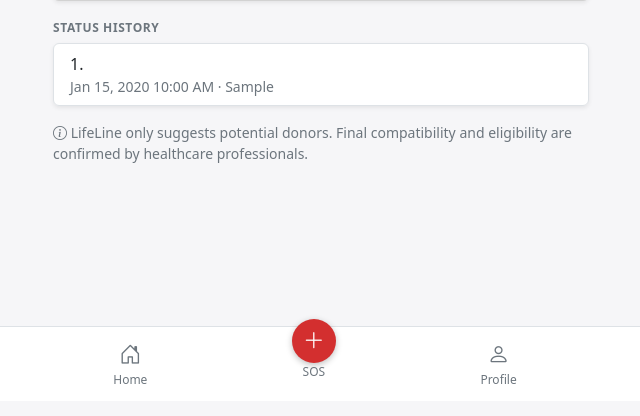
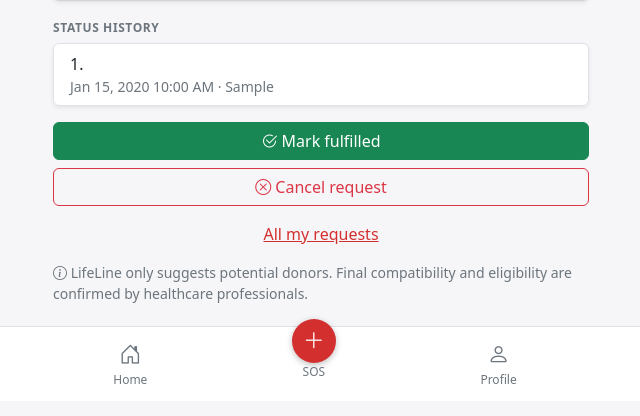
Before and after one commit to KentQuizada/LifeLine, a Laravel app: page /requests/1 in a window 1280 px wide. Shown: the part 399-815 px from the top of the page, without its empty margins (319-959 px from the left). Before the commit the page ends 783 px from the top, so only its background shows below. Run offline with Laravel 12, Linux system fonts and the light colour scheme; a user stored in the database is signed in; tables that the repository leaves empty hold one stand-in row (values such as "Sample post"); data that the repository does not hold is empty.

Commit message:
feat(requests): add my requests list, cancel and mark fulfilled with history
Co-Authored-By: Claude Opus 5.5 <noreply@anthropic.com>

```diff
--- a/lifeline/app/Http/Controllers/BloodRequestController.php
+++ b/lifeline/app/Http/Controllers/BloodRequestController.php
@@ -9,6 +9,7 @@ use Illuminate\Http\RedirectResponse;
 use Illuminate\Http\Request;
 use Illuminate\Validation\Rule;
 use Illuminate\View\View;
+use InvalidArgumentException;
 
 /** Emergency blood requests made by a signed-in donor or requester (design D1, D2). */
 class BloodRequestController extends Controller
@@ -46,4 +47,36 @@ class BloodRequestController extends Controller
 
         return view('requests.show', ['bloodRequest' => $record]);
     }
+
+    public function index(Request $request): View
+    {
+        return view('requests.index', [
+            'bloodRequests' => $request->user()->bloodRequests()->with('hospital')->orderByDesc('id')->get(),
+        ]);
+    }
+
+    /** The requester may cancel a request or mark it fulfilled. Other statuses come from M2.3 and M2.6. */
+    public function updateStatus(Request $request, int $bloodRequest): RedirectResponse
+    {
+        // Ownership first, so other people's ids give 404 whatever the input.
+        $record = $request->user()->bloodRequests()->findOrFail($bloodRequest);
+
+        $status = $request->validate([
+            'status' => ['required', Rule::in(['cancelled', 'fulfilled'])],
+        ])['status'];
+
+        try {
+            $record->changeStatus(
+                $status,
+                $request->user(),
+                $status === 'cancelled' ? 'Cancelled by requester' : 'Marked fulfilled by requester'
+            );
+        } catch (InvalidArgumentException) {
+            return back()->with('error', 'This request can no longer be changed.');
+        }
+
+        return redirect()->route('requests.show', $record->id)->with('status', $status === 'cancelled'
+            ? 'Your request was cancelled.'
+            : 'Your request was marked fulfilled.');
+    }
 }
--- a/lifeline/resources/views/requests/show.blade.php
+++ b/lifeline/resources/views/requests/show.blade.php
@@ -58,6 +58,35 @@
         @endforeach
     </ol>
 
+    @if ($bloodRequest->canChangeTo('fulfilled') || $bloodRequest->canChangeTo('cancelled'))
+        <div class="d-grid gap-2 mb-3">
+            @if ($bloodRequest->canChangeTo('fulfilled'))
+                <form method="POST" action="{{ route('requests.status', $bloodRequest->id) }}"
+                      onsubmit="return confirm('Mark this request as fulfilled? This cannot be undone.')">
+                    @csrf
+                    @method('PATCH')
+                    <input type="hidden" name="status" value="fulfilled">
+                    <button type="submit" class="btn btn-success w-100">
+                        <i class="bi bi-check2-circle" aria-hidden="true"></i> Mark fulfilled
+                    </button>
+                </form>
+            @endif
+            @if ($bloodRequest->canChangeTo('cancelled'))
+                <form method="POST" action="{{ route('requests.status', $bloodRequest->id) }}"
+                      onsubmit="return confirm('Cancel this request? This cannot be undone.')">
+                    @csrf
+                    @method('PATCH')
+                    <input type="hidden" name="status" value="cancelled">
+                    <button type="submit" class="btn btn-outline-danger w-100">
+                        <i class="bi bi-x-circle" aria-hidden="true"></i> Cancel request
+                    </button>
+                </form>
+            @endif
+        </div>
+    @endif
+
+    <p class="text-center"><a href="{{ route('requests.index') }}">All my requests</a></p>
+
     <p class="small text-secondary">
         <i class="bi bi-info-circle" aria-hidden="true"></i>
         LifeLine only suggests potential donors. Final compatibility and eligibility are confirmed by healthcare professionals.
--- a/lifeline/routes/web.php
+++ b/lifeline/routes/web.php
@@ -55,7 +55,8 @@ Route::middleware(['auth', 'verified', 'role:donor,requester'])->group(function
     Route::get('/profile/edit', [ProfileController::class, 'edit'])->name('profile.edit');
     Route::put('/profile', [ProfileController::class, 'update'])->middleware('throttle:10,1')->name('profile.update');
 
-    Route::get('/requests/new', [BloodRequestController::class, 'create'])->name('requests.create');
+    Route::get('/requests', [BloodRequestController::class, 'index'])->name('requests.index');
+    Route::get('/requests/new',[BloodRequestController::class, 'create'])->name('requests.create');
     // The third throttle argument gives this limit its own counter. Without it, Laravel counts every
     // throttle:x,y route for the same user (or guest IP) together.
     Route::post('/requests', [BloodRequestController::class, 'store'])
@@ -64,6 +65,9 @@ Route::middleware(['auth', 'verified', 'role:donor,requester'])->group(function
     Route::get('/requests/{bloodRequest}', [BloodRequestController::class, 'show'])
         ->where('bloodRequest', '[0-9]{1,18}')
         ->name('requests.show');
+    Route::patch('/requests/{bloodRequest}/status', [BloodRequestController::class, 'updateStatus'])
+        ->where('bloodRequest', '[0-9]{1,18}')
+        ->name('requests.status');
 });
 
 Route::middleware(['auth', 'verified', 'role:donor'])->group(function () {
```
Also changed, not shown: lifeline/resources/views/home.blade.php (+11 -3 lines), lifeline/resources/views/requests/index.blade.php (added, +33 -0 lines), lifeline/tests/Feature/Auth/RoleAccessTest.php (+4 -0 lines), lifeline/tests/Feature/Requests/MyRequestsTest.php (added, +181 -0 lines).
